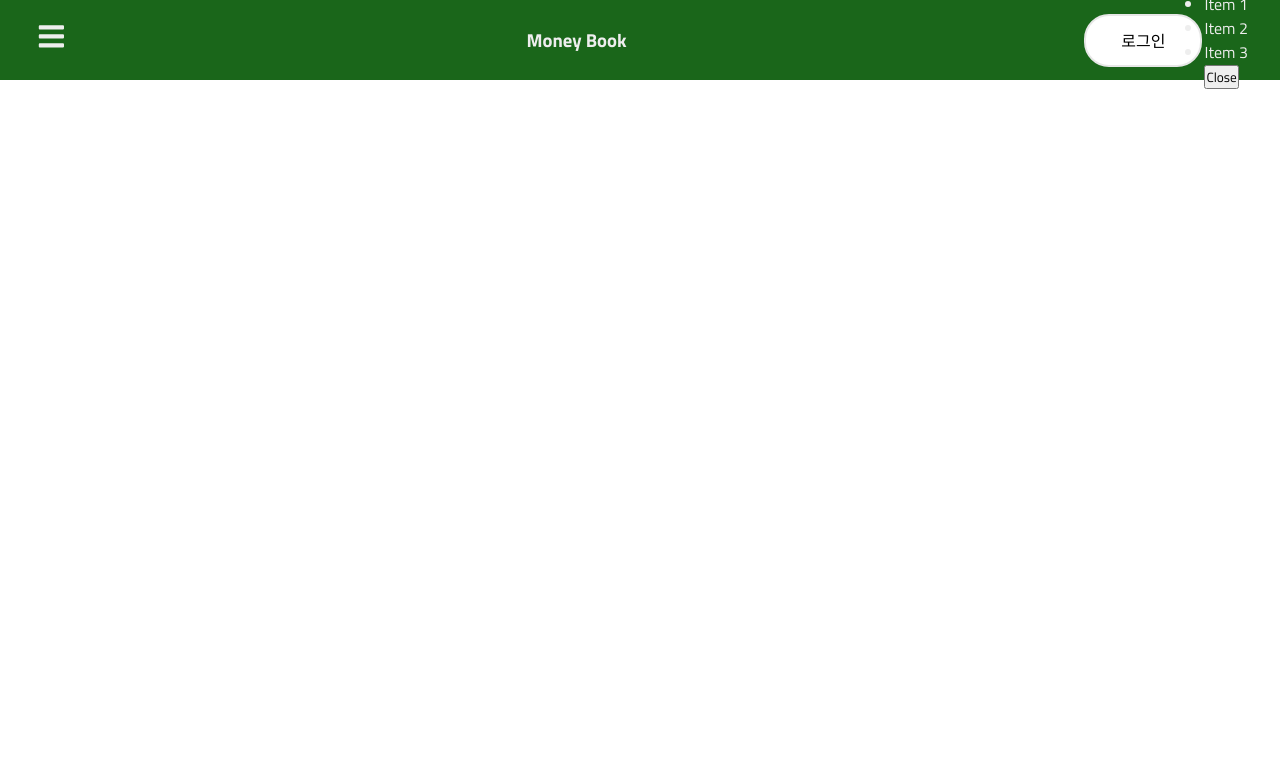
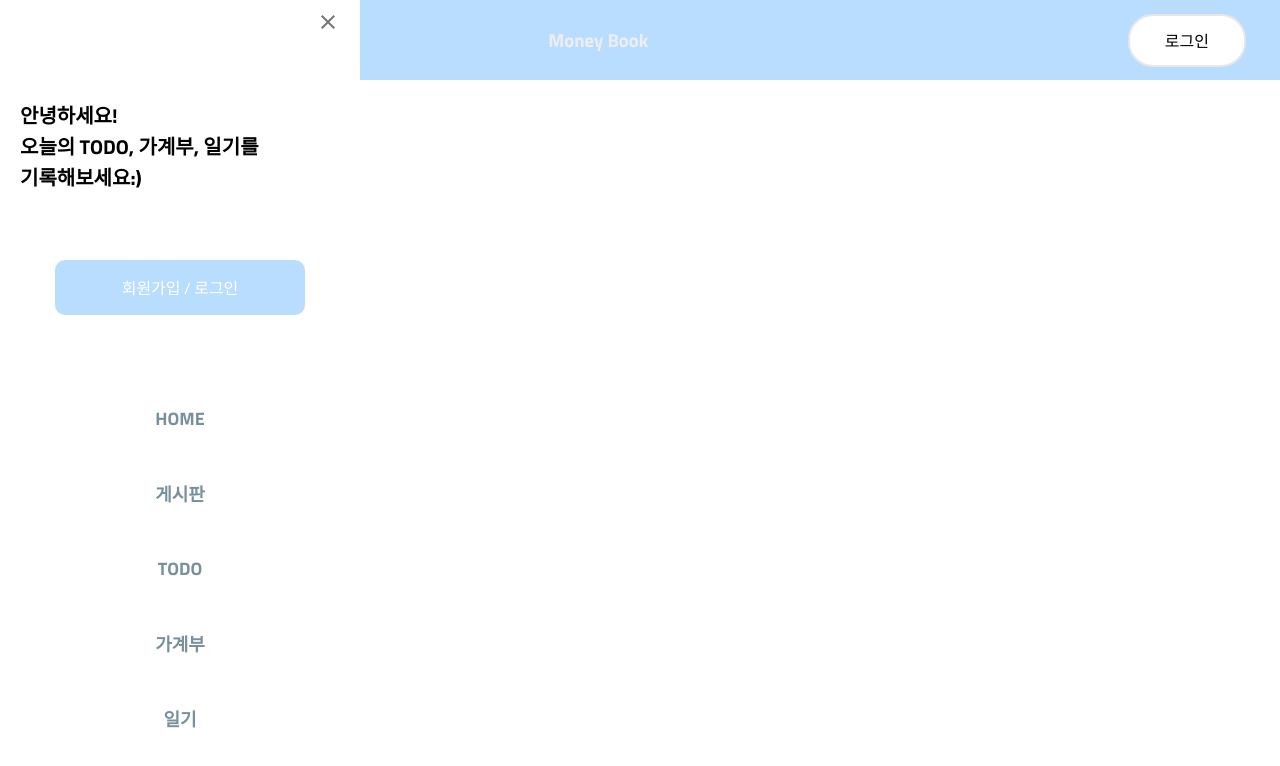
Before and after one commit to nicky-day/money-book, a React (Create React App) app in the folder fronted/: page / in a window 1280 px wide. Both pictures are taken after a click on the button 51 px from the left and 40 px from the top of the page. Shown: the top 766 px of the page. Built offline with nearby package versions, Linux system fonts and the light colour scheme.

Commit message:
feat : Create Sidebar and Styling

```diff
--- a/fronted/package.json
+++ b/fronted/package.json
@@ -3,6 +3,11 @@
   "version": "0.1.0",
   "private": true,
   "dependencies": {
+    "@emotion/react": "^11.11.1",
+    "@emotion/styled": "^11.11.0",
+    "@material-ui/core": "^4.12.4",
+    "@mui/icons-material": "^5.14.3",
+    "@mui/material": "^5.14.4",
     "@testing-library/jest-dom": "^5.17.0",
     "@testing-library/react": "^13.4.0",
     "@testing-library/user-event": "^13.5.0",
--- a/fronted/src/components/Header.tsx
+++ b/fronted/src/components/Header.tsx
@@ -11,6 +11,7 @@ function Header() {
     };
 
     return (
+        <>
             <header>
                 {/* Hamburger menu button */}
                 <button className="sidebar-btn" onClick={toggleSidebar}>
@@ -21,8 +22,9 @@ function Header() {
                 {/* Login Button */}
                 <button className="login-btn">로그인</button>
                 {/* Render the SideBar component */}
+            </header>
             {isSidebarOpen && <Sidebar isOpen={isSidebarOpen} onClose={toggleSidebar}/>}
-        </header>
+        </>
     )
 }
 
--- a/fronted/src/components/Sidebar.tsx
+++ b/fronted/src/components/Sidebar.tsx
@@ -1,22 +1,46 @@
 import React from "react";
+import '../styles/main.css';
+import IconButton from "@material-ui/core/IconButton";
+import CloseIcon from '@mui/icons-material/Close';
 
 interface SideBarProps {
     isOpen: boolean;
     onClose: () => void;
 }
 
-const Sidebar: React.FC<SideBarProps> = ({ isOpen, onClose }) => {
+const Sidebar: React.FC<SideBarProps> = ({isOpen, onClose}) => {
     return (
         <aside className={`sidebar ${isOpen ? 'show' : ''}`}>
-            <ul>
-                <li>Item 1</li>
-                <li>Item 2</li>
-                <li>Item 3</li>
-                {/* Add more menu items as needed */}
-            </ul>
-            <button className="close-btn" onClick={onClose}>
-                Close
-            </button>
+            <div className="sidebar-header">
+                <IconButton className="close-btn" onClick={onClose}>
+                    <CloseIcon/>
+                </IconButton>
+            </div>
+            <p>
+                안녕하세요!<br/>
+                오늘의 TODO, 가계부, 일기를<br/>
+                기록해보세요:)
+            </p>
+            <div className="signup-login-btn">
+                <button>회원가입 / 로그인</button>
+            </div>
+            <nav>
+                <div className="sidebar-menu">
+                    <a href="#">HOME</a>
+                </div>
+                <div className="sidebar-menu">
+                    <a href="#">게시판</a>
+                </div>
+                <div className="sidebar-menu">
+                    <a href="#">TODO</a>
+                </div>
+                <div className="sidebar-menu">
+                    <a href="#">가계부</a>
+                </div>
+                <div className="sidebar-menu">
+                    <a href="#">일기</a>
+                </div>
+            </nav>
         </aside>
     )
 }
--- a/fronted/src/styles/main.css
+++ b/fronted/src/styles/main.css
@@ -8,7 +8,7 @@
 }
 
 :root {
-    --mainColor: #1A661A;
+    --mainColor: #B9DDFF;
     --mainColorLight: #5767aa;
     --secondaryColor: #DB2B39;
     --textColor: #eee;
@@ -25,11 +25,8 @@ header {
 }
 
 header .login-btn {
-    /*background-color: #4CAF50; !* Green *!*/
     background-color: white;
     border: 2px solid #e7e7e7;
-    /*border: none;*/
-    /*color: white;*/
     color: black;
     padding: 12px 35px;
     text-align: center;
@@ -55,6 +52,75 @@ header h3 {
     margin: 0 auto;
 }
 
+.sidebar {
+    width: 360px;
+    height: 100%;
+    background-color: #FFFFFF;
+    position: fixed;
+    top: 0;
+    left: -50%;
+    transition: left 0.3s ease;
+}
+
+.sidebar.show {
+    left: 0;
+}
+
+.sidebar .sidebar-header {
+    height: 100px;
+    display: block;
+}
+
+.sidebar .close-btn {
+    display: block;
+    float: right;
+    padding: 10px 20px;
+    border: none;
+    cursor: pointer;
+}
+
+.sidebar .close-btn:hover {
+    background-color: inherit !important;
+}
+
+.sidebar p {
+    margin-left: 20px;
+    height: 150px;
+    font-size: 20px;
+    font-weight: bold;
+}
+
+.sidebar .signup-login-btn button {
+    margin: 10px 55px;
+    width: 250px;
+    padding: 15px;
+    font-size: 16px;
+    border: none;
+    background-color: var(--mainColor);
+    color: #FFFFFF;
+    border-radius: 10px;
+    cursor: pointer;
+}
+
+.sidebar nav {
+    margin-top: 70px;
+}
+
+.sidebar nav .sidebar-menu {
+    height: 75px;
+    text-align: center;
+    justify-content: center;
+    font-size: 18px;
+    padding: 10px;
+}
+
+.sidebar nav .sidebar-menu a {
+    text-decoration: none;
+    color: #78909C ;
+    font-weight: bold;
+}
+
+
 @media only screen and (max-width: 1024px) {
     header .responsive_sidebar {
         transform: none;
--- /dev/null
+++ b/fronted/src/styles/sidebar.css
@@ -0,0 +1,6 @@
+.sidebar .show {
+    width: 4em;
+    height: 0.5em;
+    background-color: #61dafb;
+    border-radius: 0.5em;
+}
```
Also changed, not shown: 2 other files (tests, documents, lock files or other folders). Lines whose indentation alone changed are shown as unchanged.
